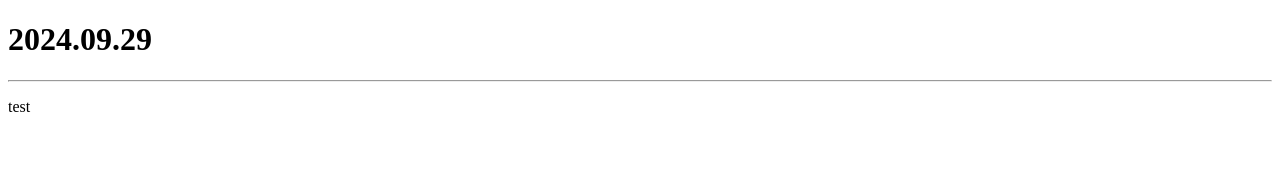
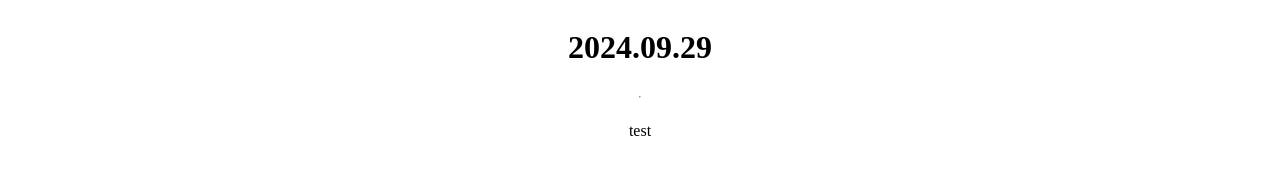
Before and after one commit to SearchColor/SearchColor.github.io, a plain HTML site: page 2024.09.29.html in a window 1280 px wide. Drawn offline with Linux system fonts and the light colour scheme.

Commit message:
css update

```diff
--- a/2024.09.29.html
+++ b/2024.09.29.html
@@ -4,6 +4,15 @@
     <meta charset="UTF-8">
     <meta name="viewport" content="width=device-width, initial-scale=1.0">
     <title>2024.09.29</title>
+    <style>
+        body {
+            background-color: var(--color-black);
+            display: flex;
+            flex-direction: column;
+            justify-content: center;
+            align-items: center;
+        }
+    </style>
 </head>
 <body>
     <h1>2024.09.29</h1>
```
Also changed, not shown: images/11.png (added).
